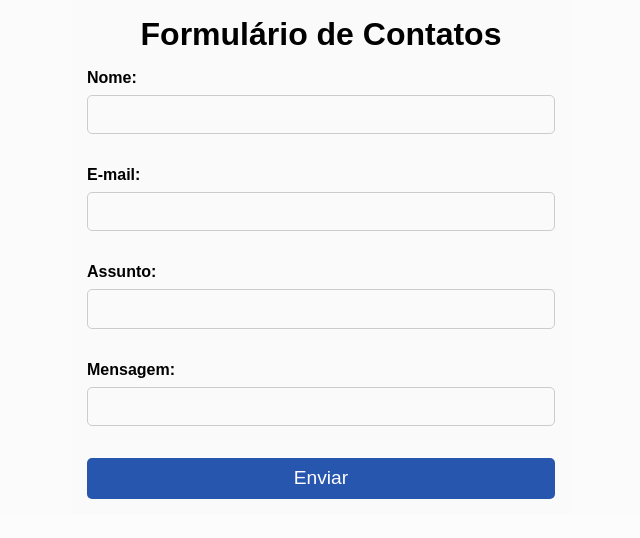
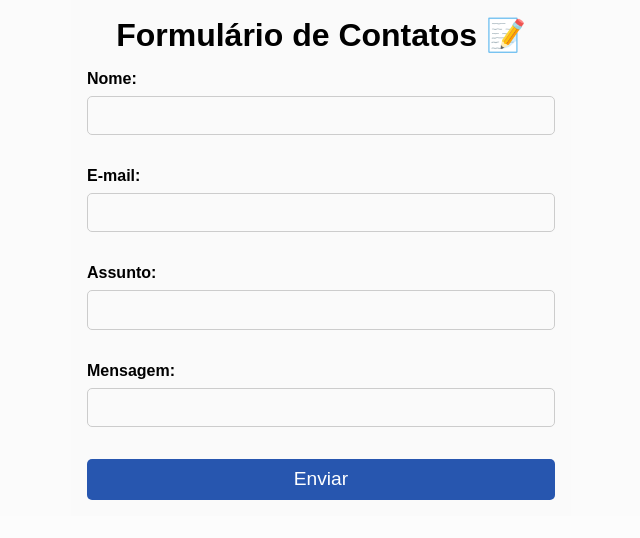
Before and after one commit to jesseprogran/FORMULARIO_DE_CONTATO, a plain HTML site: page index.html in a window 1280 px wide. Shown: the whole page, without its empty margins (319-959 px from the left). Drawn offline with Linux system fonts and the light colour scheme; a web font is replaced by a local one.

Commit message:
adcionado um emoji no h1 do html

```diff
--- a/index.html
+++ b/index.html
@@ -9,7 +9,7 @@
   </head>
   <body>
     <div class="container">
-      <h1>Formulário de Contatos</h1>
+      <h1>Formulário de Contatos 📝</h1>
       <form>
         <div class="form-control">
           <label for="nome">Nome:</label>
```
